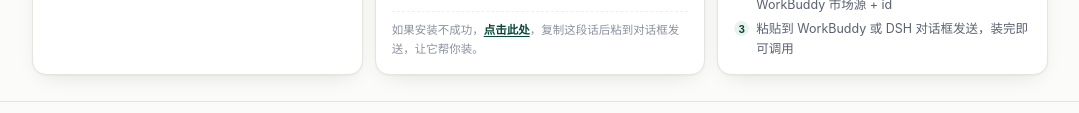
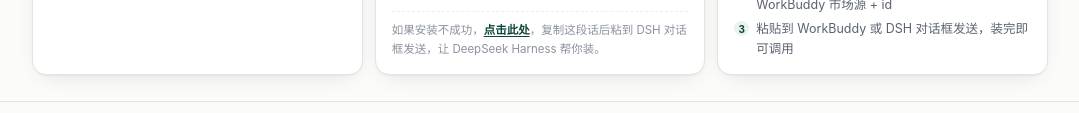
Before and after one commit to openfcp/awesome-financial-skills, a website: page docs/index.html in a window 1280 px wide. Shown: the part 381-494 px from the top of the page, without its empty margins (100-1179 px from the left). Drawn offline with Linux system fonts and the light colour scheme.

Commit message:
docs: 兜底话术改跨平台（Windows/macOS），删掉报错要求那一条

```diff
--- a/docs/index.html
+++ b/docs/index.html
@@ -204,7 +204,7 @@ footer a{color:var(--ink-2)}
           <li data-zh="等安装完成，彻底退出再打开 DSH 即可" data-en="Wait for it to finish, fully quit and reopen DSH">等安装完成，彻底退出再打开 DSH 即可</li>
         </ol>
         <div class="ep-fail">
-          <span data-zh="如果安装不成功，" data-en="If it fails, ">如果安装不成功，</span><button type="button" id="dsh-fail" data-zh="点击此处" data-en="click here">点击此处</button><span data-zh="，复制这段话后粘到对话框发送，让它帮你装。" data-en=", copy the message and paste it into the chat to have it install for you.">，复制这段话后粘到对话框发送，让它帮你装。</span>
+          <span data-zh="如果安装不成功，" data-en="If it fails, ">如果安装不成功，</span><button type="button" id="dsh-fail" data-zh="点击此处" data-en="click here">点击此处</button><span data-zh="，复制这段话后粘到 DSH 对话框发送，让 DeepSeek Harness 帮你装。" data-en=", copy the message and paste it into the DSH chat — DeepSeek Harness will install it for you.">，复制这段话后粘到 DSH 对话框发送，让 DeepSeek Harness 帮你装。</span>
         </div>
       </div>
 
@@ -497,16 +497,14 @@ footer a{color:var(--ink-2)}
       "地址：" + DSH_URL,
       "1) 优先走命令行：dsh plugin --profile desktop add " + DSH_URL,
       "2) 装完把 dsh-financial-skills 写进 ~/.dsh/profiles/desktop/package.json 的 dsh.profile.bundles；少这一条，侧栏不会出现入口。",
-      "3) 然后彻底退出（Cmd+Q，并确认活动监视器里没有残留进程）再打开 DSH，左侧栏应出现「金融技能」。",
-      "4) 任何一步报错，把命令原文和报错贴给我，不要跳过、也不要当成装好了。"
+      "3) 然后彻底退出再打开 DSH：macOS 按 Cmd+Q，并确认活动监视器里已没有 DSH 进程；Windows 从托盘图标右键退出，并在任务管理器里确认没有残留进程。重开后左侧栏应出现「金融技能」。"
     ].join("\n"),
     en: [
       "Please install the DSH plugin “Financial Skills” (openfcp/dsh-financial-skills, v0.2.3).",
       "Address: " + DSH_URL,
       "1) Prefer the CLI: dsh plugin --profile desktop add " + DSH_URL,
       "2) Then add dsh-financial-skills to dsh.profile.bundles in ~/.dsh/profiles/desktop/package.json — without it the sidebar entry never appears.",
-      "3) Fully quit (Cmd+Q, confirm no leftover process) and reopen DSH; “金融技能” should appear in the sidebar.",
-      "4) If any step fails, paste the exact command and error back to me. Do not skip steps or claim success."
+      "3) Fully quit and reopen DSH: on macOS press Cmd+Q and confirm the process is gone from Activity Monitor; on Windows quit from the tray icon and confirm no leftover process in Task Manager. “金融技能” should then appear in the sidebar."
     ].join("\n")
   };
   const failBtn = document.getElementById("dsh-fail");
```
Also changed, not shown: README.md.
